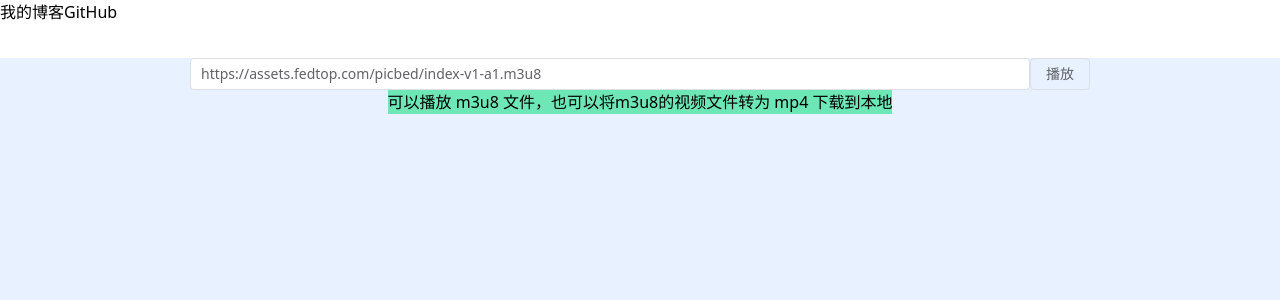
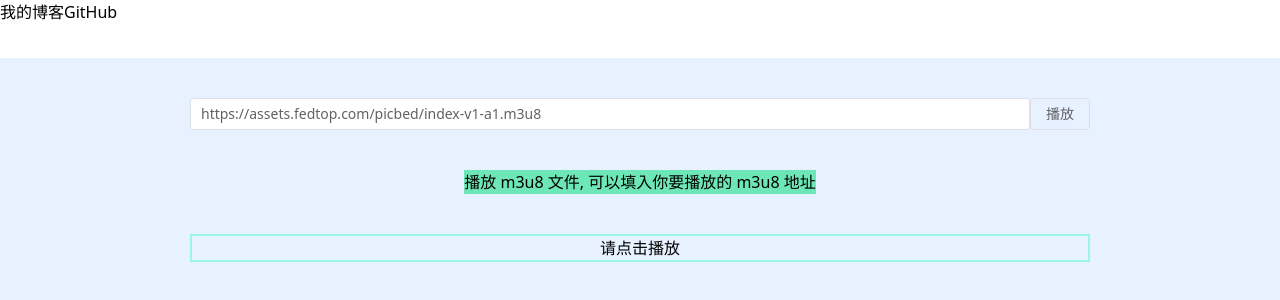
Before and after one commit to wangrongding/frontend-park, a Vue app: page /audio-and-video/web-audio-video/m3u8-player in a window 1280 px wide. Shown: the top 300 px of the page. Built offline with nearby package versions, Linux system fonts and the light colour scheme.

Commit message:
fix: 完善 m3u8 播放器 demo 样式

```diff
--- a/src/page/web-audio-video/m3u8-player.vue
+++ b/src/page/web-audio-video/m3u8-player.vue
@@ -30,13 +30,13 @@ function destroy() {
 }
 </script>
 <template>
-  <div class="flex items-center justify-center flex-col">
+  <div class="flex items-center justify-center flex-col gap-10 mt-10">
     <div class="w-[900px] flex">
       <el-input v-model="videoSource" placeholder="Please input"></el-input>
       <el-button @click="initPlayer">播放</el-button>
     </div>
-    <p class="bg-emerald-300">可以播放 m3u8 文件，也可以将m3u8的视频文件转为 mp4 下载到本地</p>
-    <div id="tiny-player"></div>
+    <p class="bg-emerald-300">播放 m3u8 文件, 可以填入你要播放的 m3u8 地址</p>
+    <div id="tiny-player" class="border-2 border-teal-200 w-[900px] text-center">请点击播放</div>
   </div>
 </template>
 <style lang="scss" scoped>
```
